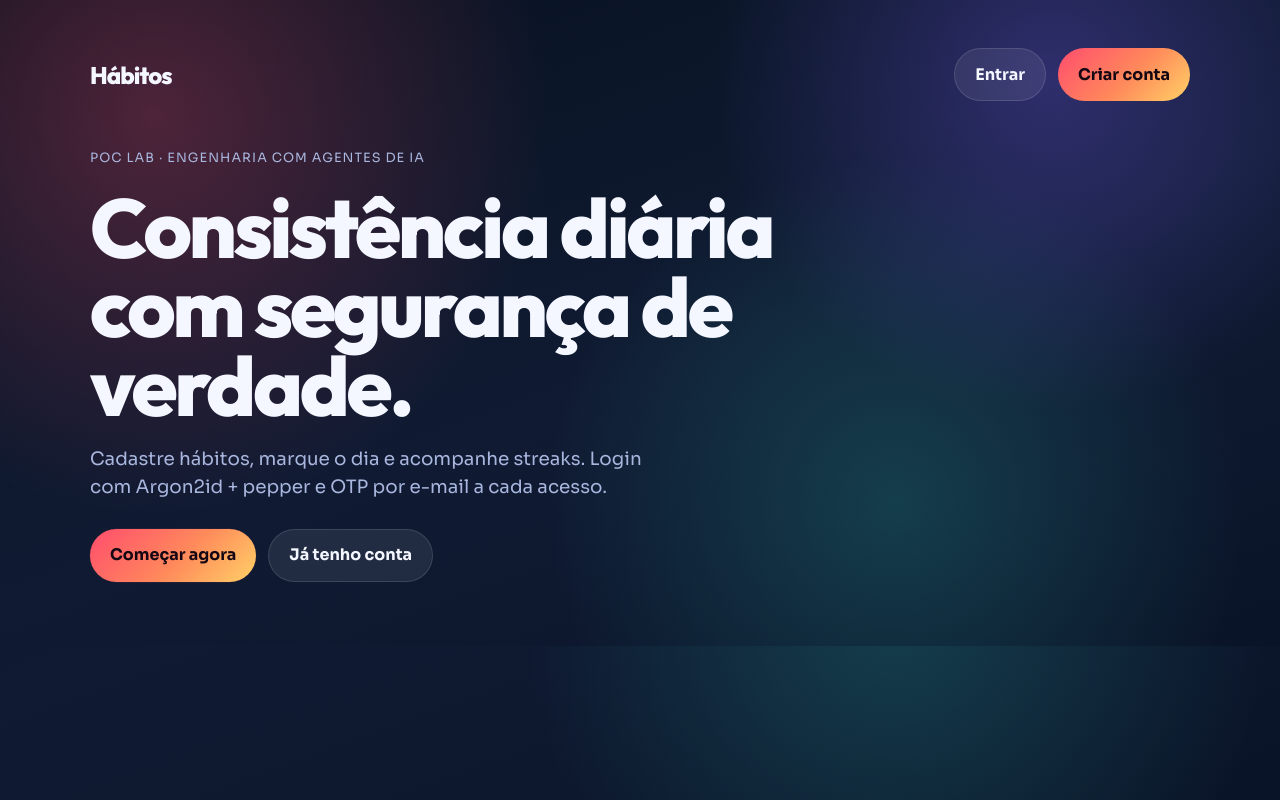
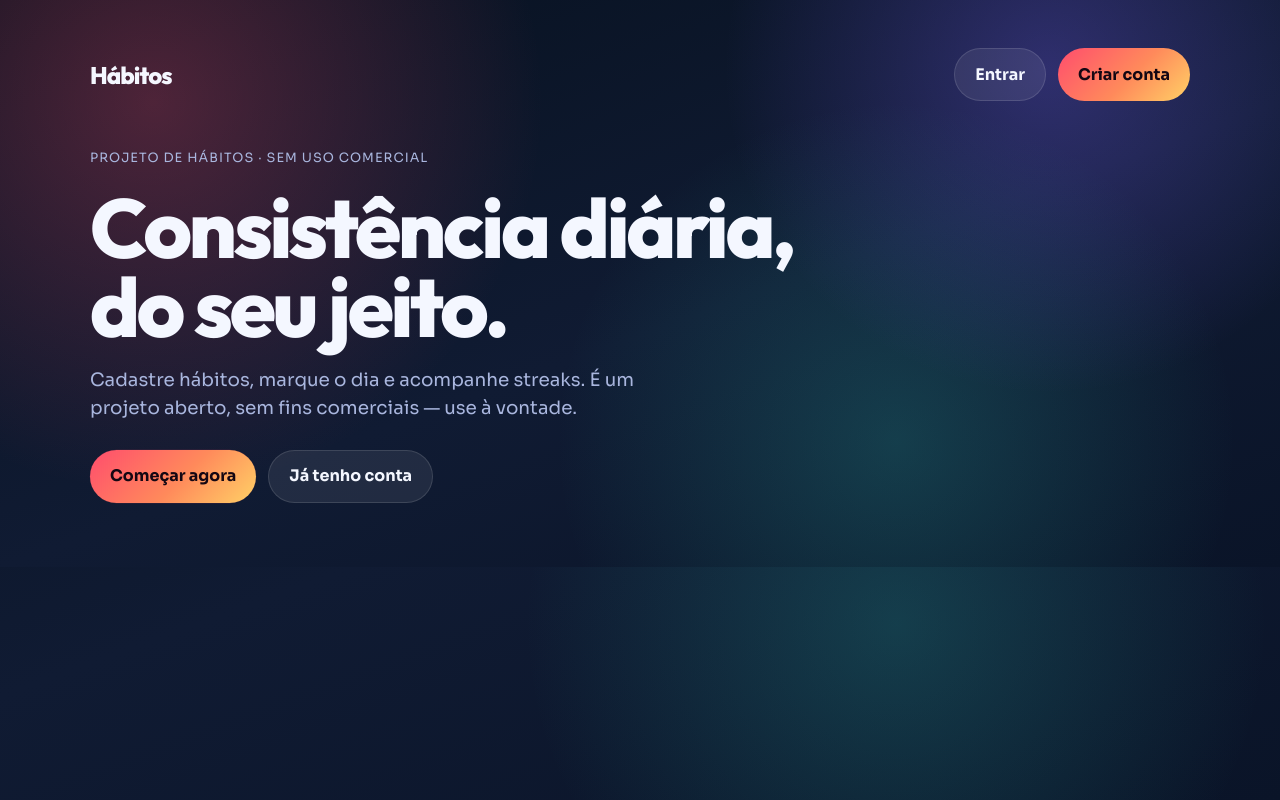
Before and after one commit to AlaminoCS/poc-app, a Next.js app in the folder apps/web/: page / in a window 1280 px wide. Built offline with nearby package versions, Linux system fonts and the light colour scheme.

Commit message:
fix: suavizar copy da home para uso livre sem fins comerciais
Co-authored-by: Cursor <cursoragent@cursor.com>

```diff
--- a/apps/web/src/app/layout.tsx
+++ b/apps/web/src/app/layout.tsx
@@ -2,9 +2,9 @@ import type { Metadata } from "next";
 import "./globals.css";
 
 export const metadata: Metadata = {
-  title: "Hábitos — POC diária",
+  title: "Hábitos",
   description:
-    "Laboratório de hábitos diários com Next.js, NestJS, Neon e OTP por e-mail.",
+    "Projeto de hábitos diários, sem uso comercial. Cadastre hábitos, marque o dia e acompanhe streaks — use à vontade.",
 };
 
 export default function RootLayout({
--- a/apps/web/src/app/page.tsx
+++ b/apps/web/src/app/page.tsx
@@ -36,7 +36,7 @@ export default function HomePage() {
         }}
       >
         <p className="muted" style={{ margin: 0, letterSpacing: "0.08em", textTransform: "uppercase", fontSize: "0.8rem" }}>
-          POC lab · engenharia com agentes de IA
+          Projeto de hábitos · sem uso comercial
         </p>
         <h1
           className="brand"
@@ -46,10 +46,10 @@ export default function HomePage() {
             lineHeight: 0.95,
           }}
         >
-          Consistência diária com segurança de verdade.
+          Consistência diária, do seu jeito.
         </h1>
         <p className="muted" style={{ margin: 0, fontSize: "1.15rem", maxWidth: 560 }}>
-          Cadastre hábitos, marque o dia e acompanhe streaks. Login com Argon2id + pepper e OTP por e-mail a cada acesso.
+          Cadastre hábitos, marque o dia e acompanhe streaks. É um projeto aberto, sem fins comerciais — use à vontade.
         </p>
         <div style={{ display: "flex", gap: "0.75rem", flexWrap: "wrap", marginTop: "0.5rem" }}>
           <Link className="btn btn-primary pulse-glow" href="/register">
```
